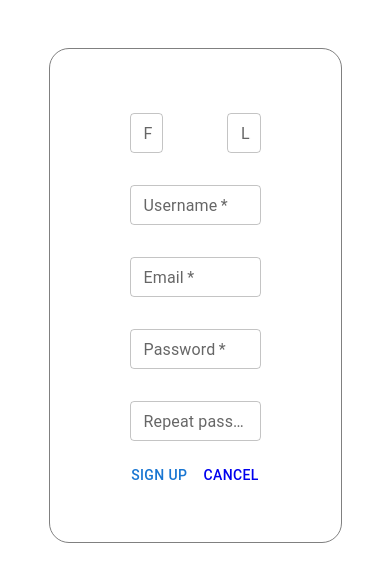
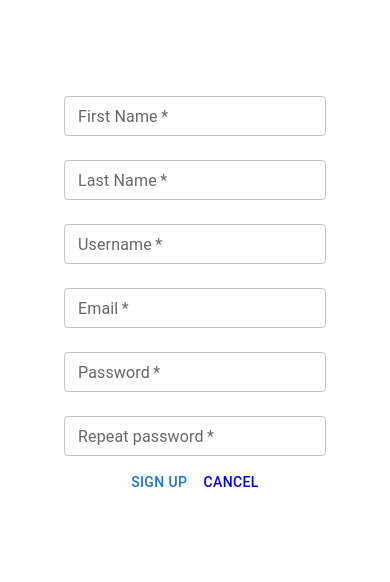
Before and after one commit to gijo57/climbing-app, a React (Create React App) app in the folder frontend/: page /signup in a window 390 px wide. Shown: the top 582 px of the page. Built offline with nearby package versions, Linux system fonts and the light colour scheme.

Commit message:
make signup form more responsive

```diff
--- a/frontend/src/App.css
+++ b/frontend/src/App.css
@@ -1,6 +1,12 @@
 root,
 html,
 .App {
-  height: 100%;
-  width: 100%;
+  padding: 0;
+  margin: 0;
+  max-width: 100%;
+  box-sizing: border-box;
 }
+
+* {
+  box-sizing: inherit;
+}
--- a/frontend/src/components/LogIn.jsx
+++ b/frontend/src/components/LogIn.jsx
@@ -5,13 +5,13 @@ import Button from '@mui/material/Button';
 import styled from 'styled-components';
 import { Link } from 'react-router-dom';
 
-const SignUpWrapper = styled.div`
+const LogInWrapper = styled.div`
   border: 1px solid grey;
   border-radius: 20px;
   display: flex;
   flex-direction: column;
   align-items: center;
-  width: 40%;
+  width: 100%;
   margin: 2em auto;
   padding: 3em 0;
 `;
@@ -51,7 +51,7 @@ const NavLink = styled(Link)`
 
 const LogIn = () => {
   return (
-    <SignUpWrapper>
+    <LogInWrapper>
       <Form component="form">
         <Field
           id="username"
@@ -84,7 +84,7 @@ const LogIn = () => {
       <NewAcctBtn variant="contained">
         <NavLink to="signup">Create new account</NavLink>
       </NewAcctBtn>
-    </SignUpWrapper>
+    </LogInWrapper>
   );
 };
 
--- a/frontend/src/components/SignUp.jsx
+++ b/frontend/src/components/SignUp.jsx
@@ -6,24 +6,36 @@ import { Link } from 'react-router-dom';
 
 const Form = styled(Box)`
   margin: 3em auto;
-  padding: 3em;
+  padding: 2em 4em;
   display: flex;
   justify-content: center;
   flex-wrap: wrap;
-  width: 50%;
-  border: 1px solid grey;
-  border-radius: 20px;
+
+  @media screen and (min-width: 992px) {
+    border: 1px solid grey;
+    border-radius: 2em;
+    width: 70%;
+  }
 `;
 
 const Names = styled.div`
-  display: flex;
+  margin: 0;
+  padding: 0;
   width: 100%;
-  justify-content: space-between;
+
+  @media screen and (min-width: 600px) {
+    display: flex;
+    width: 100%;
+    justify-content: space-between;
+
+    .MuiFormControl-root {
+      width: 45%;
+    }
+  }
 `;
 
 const Field = styled(TextField)`
   && {
-    margin: 1em 2em;
   }
 `;
 
```
